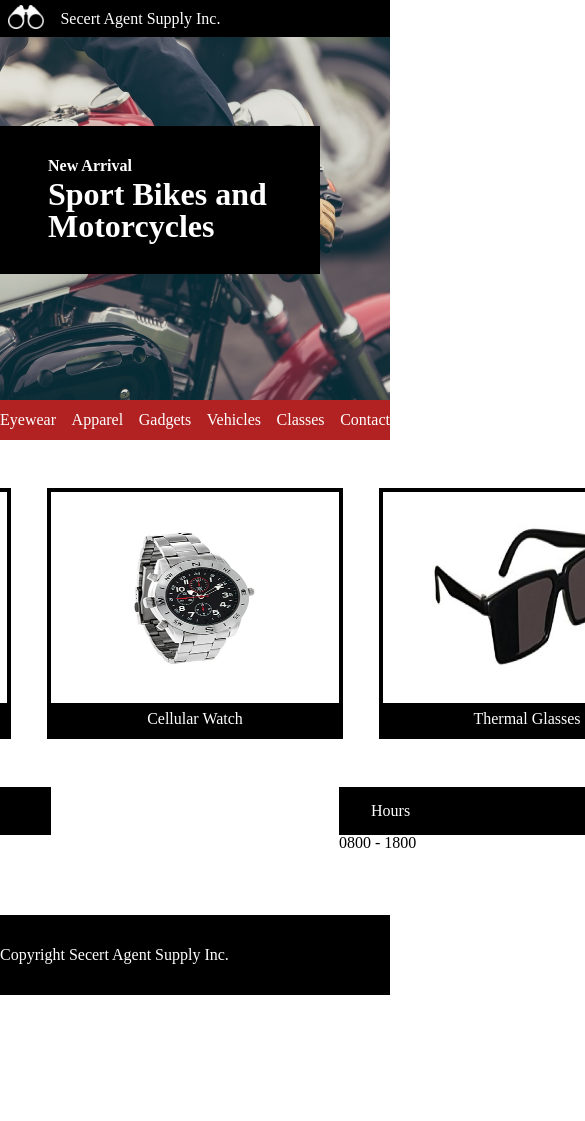
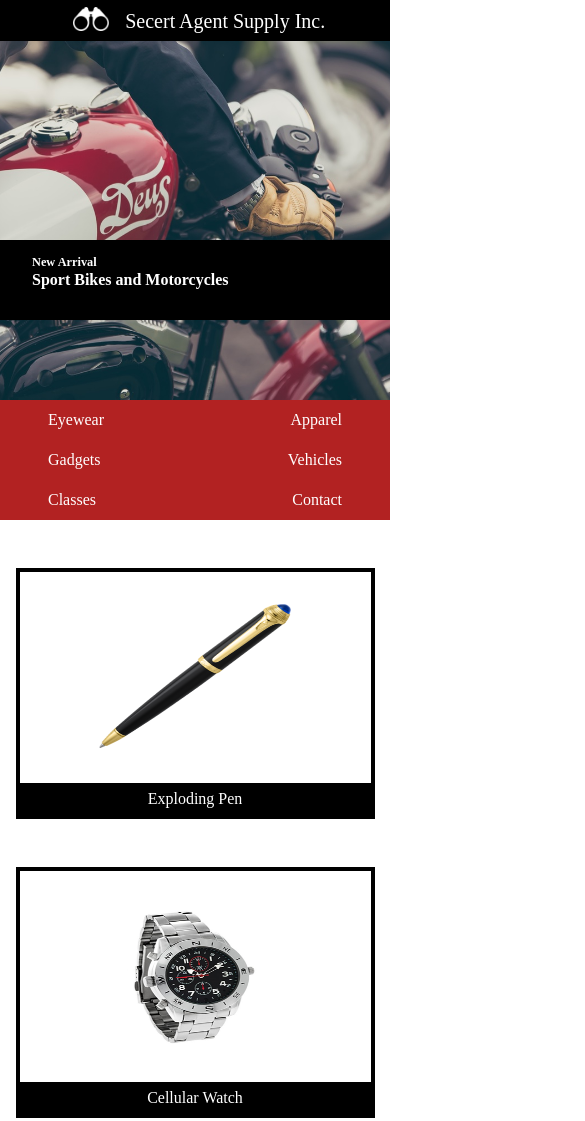
Before and after one commit to BobbyDway/SecretAgentSupply, a plain HTML site: page index.html in a window 390 px wide. Shown: the top 1121 px of the page, 585 px wide, since content can reach past the window. Before the commit the page ends 995 px from the top, so only its background shows below. Drawn offline with Linux system fonts and the light colour scheme.

Commit message:
Add media query for differnt screen sizes.

```diff
--- a/resources/css/style.css
+++ b/resources/css/style.css
@@ -216,3 +216,78 @@ body {
   width: 960px;
   height: 5rem;
 }
+
+@media only screen and (max-width: 1024px) /*and (min-width: 470px;)*/ {
+  .pen {
+    width: 47%;
+  }
+  .watch {
+    width: 47%;
+  }
+  .glasses {
+    width: 47%;
+  }
+  .submenu {
+    width: 100%;
+  }
+  .subnav {
+    flex-wrap: wrap;
+    align-content: space-around;
+  }
+  .subnav h1 {
+    margin-left: 3rem;
+    margin-right: 3rem;
+  }
+  .logo {
+    height: 2rem;
+  }
+  .top h1 {
+    font-size: 1.25rem;
+  }
+  .top {
+    justify-content: center;
+  }
+}
+@media only screen and (max-width: 470px) {
+  .box h2 {
+    font-size: 0.77rem;
+    margin-left: 2rem;
+    margin-top: 1rem;
+  }
+  .box h1 {
+    font-size: 1rem;
+    margin-left: 2rem;
+  }
+  .box {
+    margin-top: 10rem;
+  }
+  .submain {
+    height: 15rem;
+  }
+  .pen {
+    width: 90%;
+  }
+  .watch {
+    width: 90%;
+  }
+  .glasses {
+    width: 90%;
+  }
+  .submenu {
+    width: 100%;
+    flex-direction: column;
+  }
+  .location {
+    width: 90%;
+  }
+  .hours {
+    width: 90%;
+    margin-top: 0.5rem;
+  }
+  .subfooter {
+    justify-content: center;
+  }
+  .box {
+    width: 100%;
+  }
+}
```
